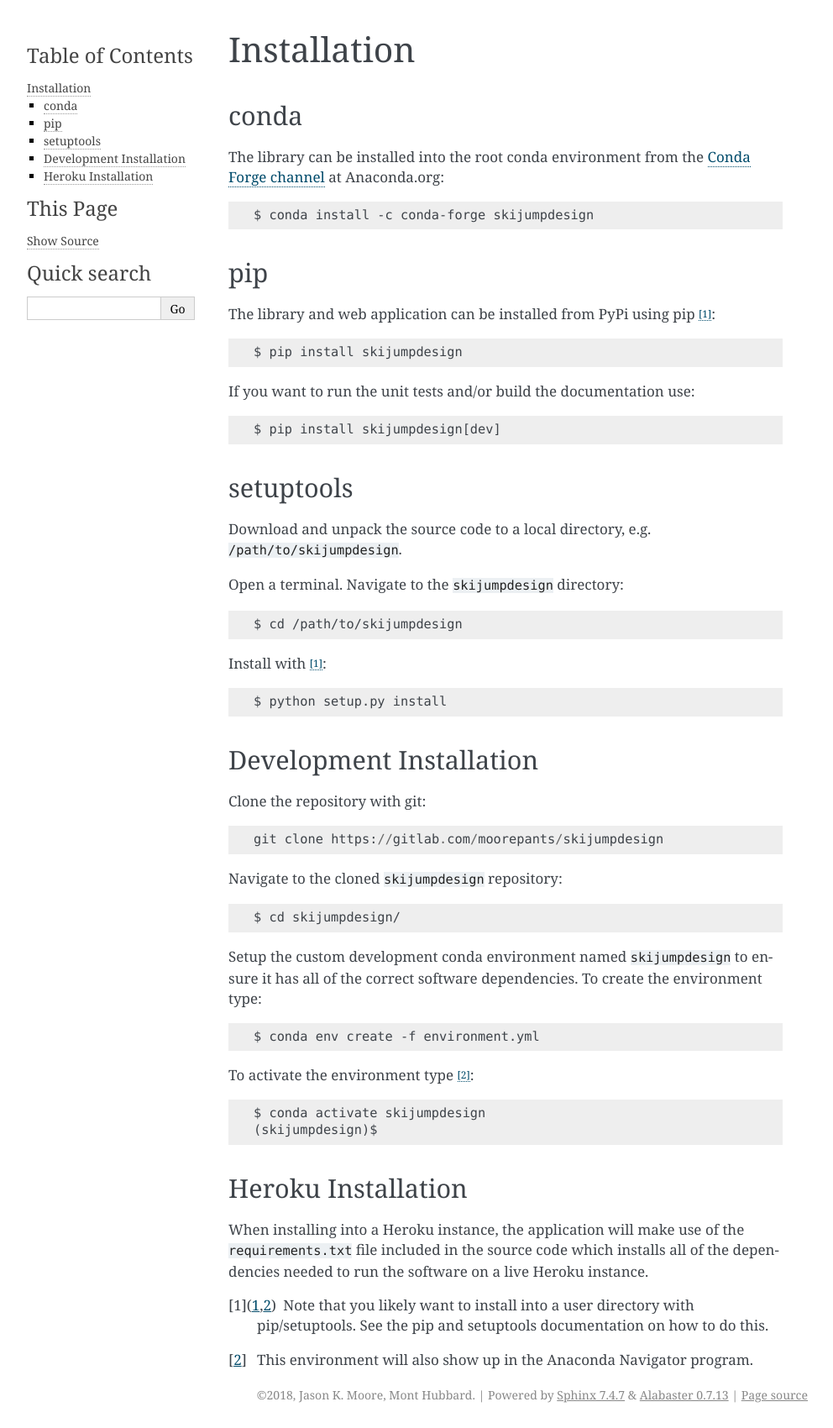
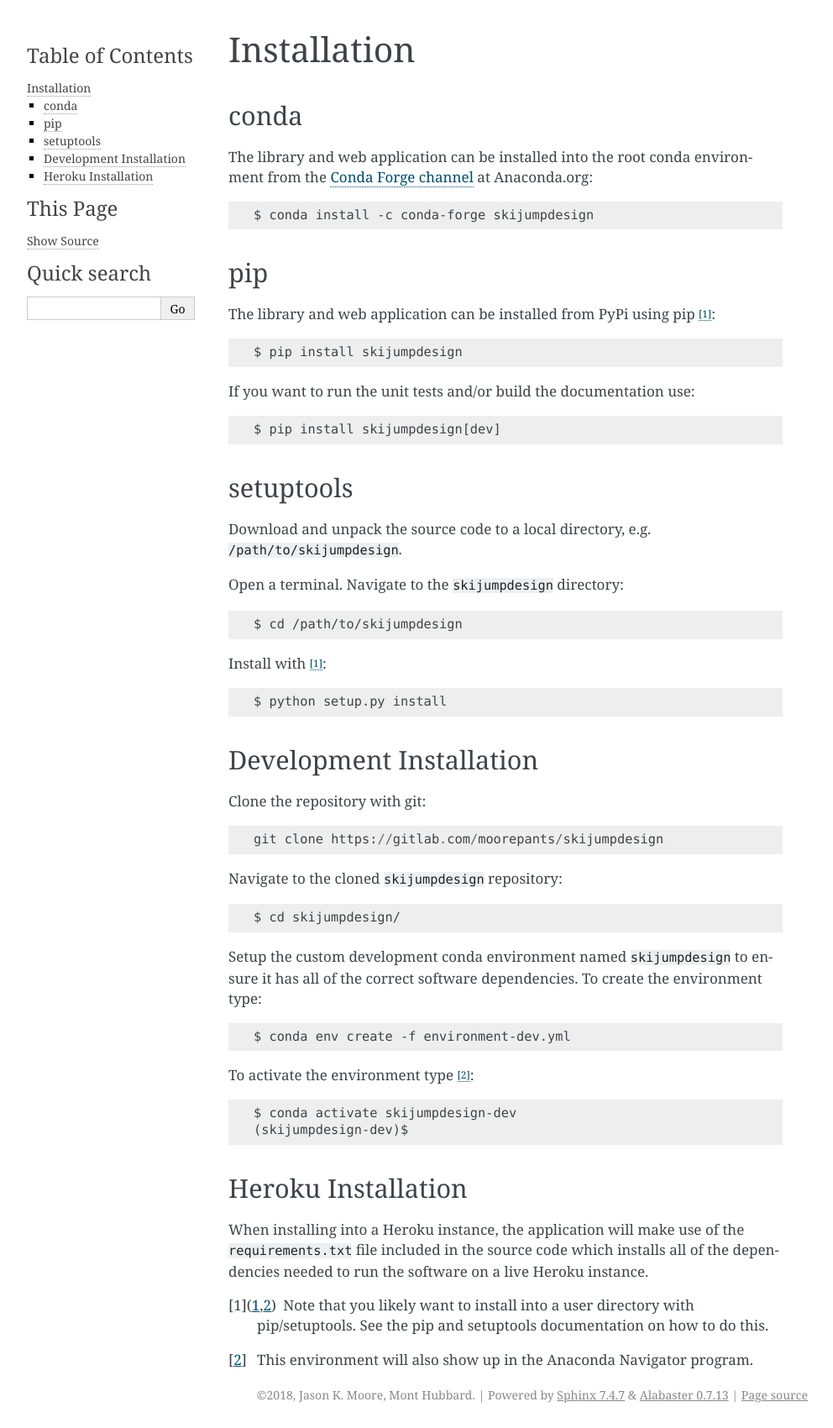
Before and after one commit to mechmotum/skijumpdesign, a Sphinx documentation site: the page built from docs/install.rst, in a window 1280 px wide. Shown: the whole page at 84% size, without its empty margins (148-1140 px from the left). Built offline with Sphinx 7.4.7, drawn with Linux system fonts in a browser that asks for light colours.

Commit message:
Renamed the dev conda env.

```diff
--- a/docs/install.rst
+++ b/docs/install.rst
@@ -7,8 +7,8 @@
 conda
 =====
 
-The library can be installed into the root conda environment from the `Conda
-Forge channel`_ at Anaconda.org::
+The library and web application can be installed into the root conda
+environment from the `Conda Forge channel`_ at Anaconda.org::
 
    $ conda install -c conda-forge skijumpdesign
 
@@ -54,12 +54,12 @@
 ensure it has all of the correct software dependencies. To create the
 environment type::
 
-   $ conda env create -f environment.yml
+   $ conda env create -f environment-dev.yml
 
 To activate the environment type [2]_::
 
-   $ conda activate skijumpdesign
-   (skijumpdesign)$
+   $ conda activate skijumpdesign-dev
+   (skijumpdesign-dev)$
 
 Heroku Installation
 ===================
--- a/environment-dev.yml
+++ b/environment-dev.yml
@@ -1,4 +1,4 @@
-name: skijumpdesign
+name: skijumpdesign-dev
 channels:
   - conda-forge
   - defaults
```
Also changed, not shown: docs/web-app.rst (+4 -4 lines).
